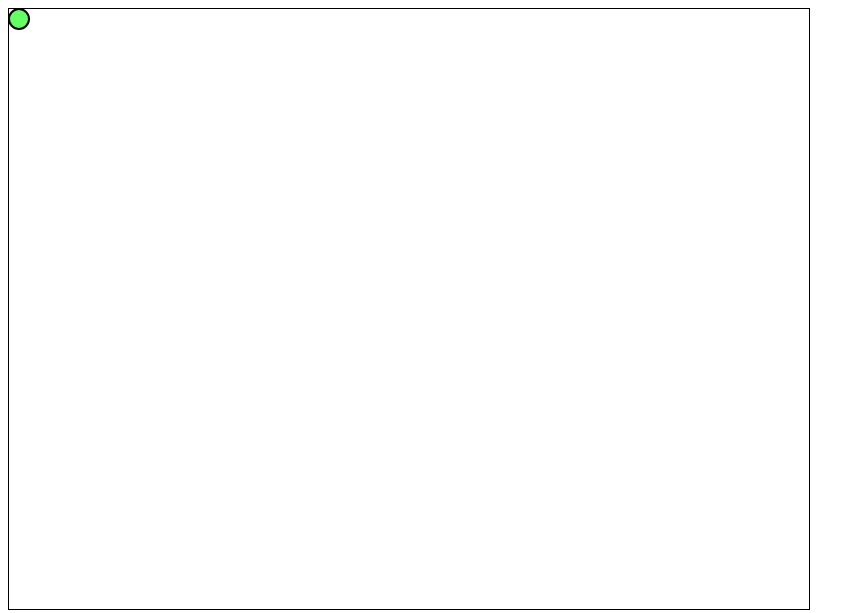
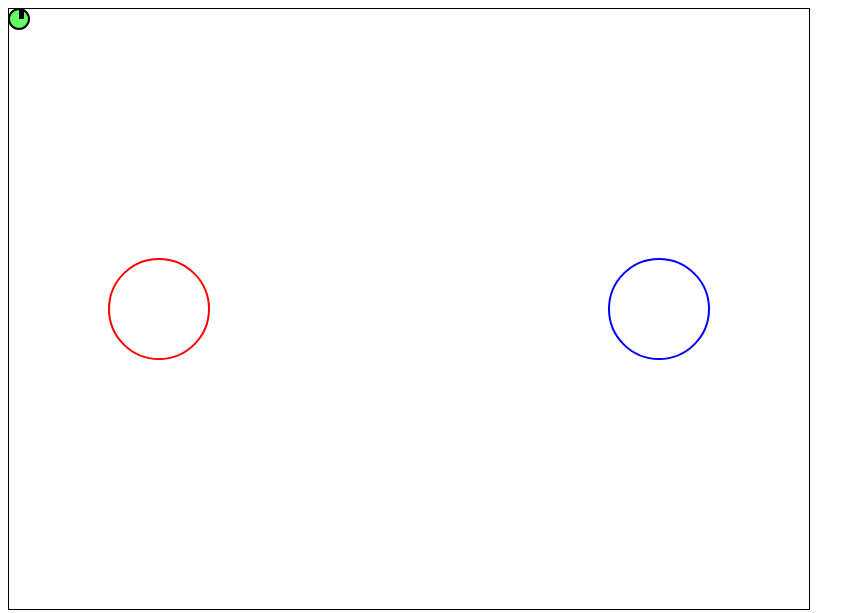
Before and after one commit to ultralame/missingadjective, a website: page client/index.html in a window 1280 px wide. Shown: the whole page, without its empty margins (0-865 px from the left). Drawn offline with nearby package versions, Linux system fonts and the light colour scheme.

Commit message:
Implemented Murat's code, with working player controls and flag capturing functionality

```diff
--- /dev/null
+++ b/client/base.js
@@ -0,0 +1,39 @@
+var Base = function(params){
+  this.ctx = params.ctx;
+  this.x = params.x || 50;
+  this.y = params.y || 50;
+  this.r = params.r || 50;
+  this.teamId = params.teamId || 1;
+  this.color = params.color || params.teamId === 1 ? "red" : "blue";
+  this.animator = new ObjectAnimator(1000);
+};
+
+Base.prototype.update = function(){
+  this.animate();
+};
+
+Base.prototype.draw = function(){
+  // Set the color
+  this.ctx.strokeStyle = this.color;
+  // Draw a circle
+  var path = new Path2D();
+  path.arc(this.x, this.y, this.r, 0, 2*Math.PI, false);
+  ctx.stroke(path);
+};
+
+Base.prototype.animate = function(){
+  // Update time (get current time)
+  this.animator.updateNow();
+
+  // If it is time to animate
+  if(this.animator.now > this.animator.prev + this.animator.interval){
+    // Do the thing you want to do
+    if(this.teamId === 1){
+      this.color = this.color === "red" ? "rgb(0,255,0)" : "red";
+    } else {
+      this.color = this.color === "blue" ? "rgb(0,255,0)" : "blue";
+    }
+    // Save the time you animated last, so you can compare
+    this.animator.updatePrev();
+  }
+}
--- a/client/canvas.js
+++ b/client/canvas.js
@@ -15,7 +15,11 @@ var startPosition = {
 };
 
 var player = new Player("Dude", 1, startPosition, ctx, 1);
-var gravity = 1;
+// var gravity = 1;
+var flag = new Flag(50, 50, ctx);
+var base1 = new Base( {ctx:ctx, teamId:1, x:150, y:300} );
+var base2 = new Base( {ctx:ctx, teamId:2, x:800-150, y:300} );
+flag.capturedByPlayer(player);
 
 var update = function(){
   var currentPosition = player.position;
@@ -56,6 +60,10 @@ var update = function(){
     }
   }
 
+  flag.update();
+  base1.update();
+  base2.update();
+
   // gravity
   // currentPosition.y+= gravity;
   // player.move(currentPosition);
@@ -85,6 +93,9 @@ var collisions = function(position, direction) {
 var draw = function(){
   ctx.clearRect(minWidth, minHeight, maxWidth, maxHeight);
   player.draw();
+  flag.draw();
+  base1.draw();
+  base2.draw();
 };
 
 var render = function(){
--- /dev/null
+++ b/client/flag.js
@@ -0,0 +1,43 @@
+var Flag = function(x, y, ctx){
+  this.x = x;
+  this.y = y;
+  this.interactionRadius = 3;
+  this.player = null;
+  this.ctx = ctx;
+  this.poleColor = "black";
+  this.flagColor = "red";
+  this.animator = new ObjectAnimator(1000);
+};
+
+Flag.prototype.capturedByPlayer = function(player){
+  this.player = player;
+};
+
+Flag.prototype.drop = function(){
+  this.player = null;
+};
+
+Flag.prototype.update = function(){
+  if(this.player){
+    this.x = player.position.x; //change it to "x" for circle
+    this.y = player.position.y; //change it to "y" for circle
+  };
+};
+
+Flag.prototype.draw = function(){
+  // Drawing the flag pole
+  this.ctx.fillStyle = this.poleColor; // Set color
+  this.ctx.fillRect(this.x, this.y-20, 5, 20); // Draw the rectangle (pole)
+
+  // Drawing the flag
+  this.ctx.fillStyle = this.flagColor; // Set color
+  var path = new Path2D(); // Draw triangle
+    path.lineTo(this.x + 5, this.y - 20);
+    path.lineTo(this.x + 15, this.y - 15);
+    path.lineTo(this.x + 5, this.y - 10);
+  this.ctx.fill(path);
+};
+
+Flag.prototype.animate = function(){
+
+};
--- a/client/index.html
+++ b/client/index.html
@@ -8,7 +8,10 @@
   <body>
     <canvas id="canvas" width="800" height="600" style="border: 1px solid black"></canvas>
     <script src="keybindings.js"></script>
+    <script src="objectAnimator.js"></script>
     <script src="player.js"></script>
+    <script src="flag.js"></script>
+    <script src="base.js"></script>
     <script src="canvas.js"></script>
   </body>
 </html>
--- /dev/null
+++ b/client/objectAnimator.js
@@ -0,0 +1,14 @@
+var ObjectAnimator = function(interval){
+  this.prev = new Date().getTime();
+  this.now = new Date().getTime();
+
+  this.updateNow = function(){
+    this.now = new Date().getTime();
+  };
+
+  this.updatePrev = function(){
+    this.prev = this.now;
+  };
+
+  this.interval = interval;
+}
--- /dev/null
+++ b/server/simpledataJSON/checkin.json
@@ -0,0 +1 @@
+{"checkin_info": {"9-5": 1, "7-5": 1, "13-3": 1, "17-6": 1, "13-0": 1, "17-3": 1, "10-0": 1, "18-4": 1, "14-6": 1}, "type": "checkin", "business_id": "cE27W9VPgO88Qxe4ol6y_g"}
--- /dev/null
+++ b/server/simpledataJSON/review.json
@@ -0,0 +1 @@
+{"votes": {"funny": 1, "useful": 1, "cool": 1}, "user_id": "mPP-Li-O42qFC7c_jm-osg", "review_id": "iGP0WmdX9exmZFJfPOZVAA", "stars": 2, "date": "2013-09-07", "text": "Mediocre sandwiches and milk shakes. Also, the woman behind the counter was very rude and had a terrible attitude.", "type": "review", "business_id": "DJKpwLp4mISNDNDpNz67tw"}
--- /dev/null
+++ b/server/simpledataJSON/tip.json
@@ -0,0 +1 @@
+{"user_id": "xuIeFhoebXnwnO41wu1UXg", "text": "Really cool new hotel with lots going on. Bars and restaurants bursting with energy. Book a strip view if you can sleep thru anything!", "business_id": "AtjsjFzalWqJ7S9DUFQ4bw", "likes": 0, "date": "2011-05-01", "type": "tip"}
```
Also changed, not shown: server/simpledataJSON/business.json (added, +1 -0 lines), server/simpledataJSON/user.json (added, +1 -0 lines).
